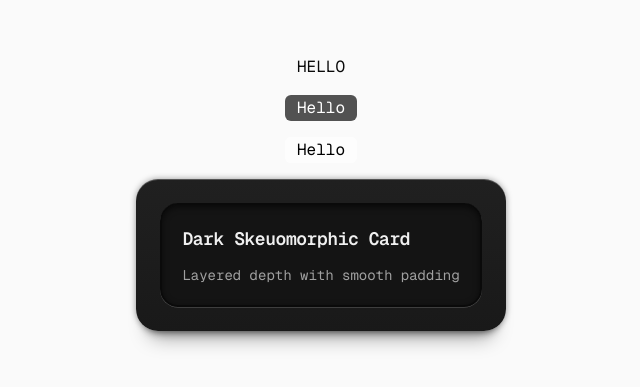
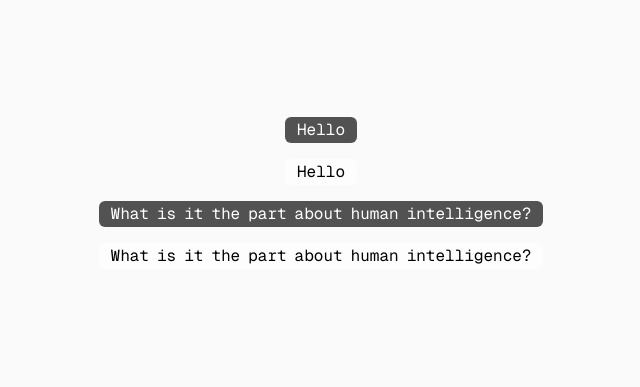
Before and after one commit to 7TIN/remotion, a Next.js app: page / in a window 1280 px wide. Shown: the part 207-594 px from the top of the page, without its empty margins (319-959 px from the left). Built offline with nearby package versions, Linux system fonts and the light colour scheme.

Commit message:
Feat: added caption 1

```diff
--- a/app/globals.css
+++ b/app/globals.css
@@ -1,6 +1,7 @@
 @import "tailwindcss";
 @import "tw-animate-css";
 @import "shadcn/tailwind.css";
+@import url('https://fonts.googleapis.com/css2?family=Akshar:wght@300..700&family=Inter:ital,opsz,wght@0,14..32,100..900;1,14..32,100..900&family=Mukta:wght@200;300;400;500;600;700;800&family=Noto+Sans+Devanagari:wght@100..900&family=Plus+Jakarta+Sans:ital,wght@0,200..800;1,200..800&display=swap');
 
 @custom-variant dark (&:is(.dark *));
 
--- a/app/layout.tsx
+++ b/app/layout.tsx
@@ -1,5 +1,6 @@
 import type { Metadata } from "next";
 import { Geist, Geist_Mono } from "next/font/google";
+
 import "./globals.css";
 import { ThemeProvider } from "@/components/theme-provider";
 
--- a/app/page.tsx
+++ b/app/page.tsx
@@ -1,26 +1,40 @@
 // import { PlayerComp } from "@/components/player";
+import Caption from "@/components/caption-1";
 import SkeuomorphicCard from "@/components/SkeuomorphicCard";
 // import { ModeToggle } from "@/components/toggle-theme-button";
 import Image from "next/image";
+
+export const words = ["hello", "user !", "how", "are", "you"];
+
+
 
 export default function Home() {
   return (
     <div className="flex flex-col flex-1 items-center justify-center bg-zinc-50 dark:bg-black font-mono gap-y-4">
       {/* <ModeToggle /> */}
-      HELLO
+      {/* HELLO */}
       <div className="relative cursor-pointer overflow-hidden rounded-panel flex items-center justify-center text-white bg-neutral-600 px-3 py-px rounded-sm">
         Hello
+        {/* <span className="text-neutral-400 pl-1">User !</span> */}
       </div>
       <div className="relative cursor-pointer overflow-hidden rounded-panel flex items-center justify-center text-black bg-white/70 px-3 py-px rounded-sm">
         Hello
       </div>
-      <div>
+      <Caption variant="dark"/>
+      <Caption variant="light"/>
+
+      {/* <div className="flex gap-x-5">
         <SkeuomorphicCard
           variant="dark"
           title="Dark Skeuomorphic Card"
           subtitle="Layered depth with smooth padding"
         ></SkeuomorphicCard>
-      </div>
+                <SkeuomorphicCard
+          variant="light"
+          title="Dark Skeuomorphic Card"
+          subtitle="Layered depth with smooth padding"
+        ></SkeuomorphicCard>
+      </div> */}
       {/* <PlayerComp/> */}
     </div>
   );
--- a/components/SkeuomorphicCard.tsx
+++ b/components/SkeuomorphicCard.tsx
@@ -20,7 +20,7 @@ export function SkeuomorphicCard({
   return (
     <div
       className={`
-        rounded-3xl p-6
+        rounded-3xl p-4
         ${
           isDark
             ? 'bg-linear-to-b from-[#202020] to-[#191919] shadow-[0_1px_0.5px_#ffffff1a_inset,0_1px_0.5px_#ffffff25_inset,0_10px_10px_-9px_#00000070,0_20px_20px_-14px_#00000060,0_0px_6px_0px_#00000060]'
--- /dev/null
+++ b/components/caption-1.tsx
@@ -0,0 +1,56 @@
+"use client"
+import { cn } from "@/lib/utils";
+import { useEffect, useState } from "react";
+
+interface captionProps {
+  className? : string,
+  variant: 'dark' | 'light';
+}
+
+
+export default function Caption({className = '', variant} :captionProps) {
+  const words = [
+    "What",
+    "is",
+    "it",
+    "the",
+    "part",
+    "about",
+    "human",
+    "intelligence?"
+  ];
+
+  const [currentWord, setCurrentWord] = useState(-1);
+
+  useEffect(() => {
+    const interval = setInterval(() => {
+      setCurrentWord((prev) => {
+        if (prev >= words.length - 1) {
+          clearInterval(interval);
+          return prev;
+        }
+
+        return prev + 1;
+      });
+    }, 500);
+
+    return () => clearInterval(interval);
+  }, []);
+
+  return (
+    <div className={cn("cursor-pointer flex flex-row items-center justify-center px-3 py-px rounded-sm gap-x-2", variant === 'dark' ? 'bg-neutral-600' : 'bg-white/70', className)}>
+      {words.map((word, index) => (
+        <span
+          key={index}
+          className={`
+            ${index <= currentWord
+              ? `${variant === 'dark' ? " text-white" : "text-black" }`
+              : "text-neutral-500"}
+          `}
+        >
+          {word}{" "}
+        </span>
+      ))}
+    </div>
+  );
+}
```
